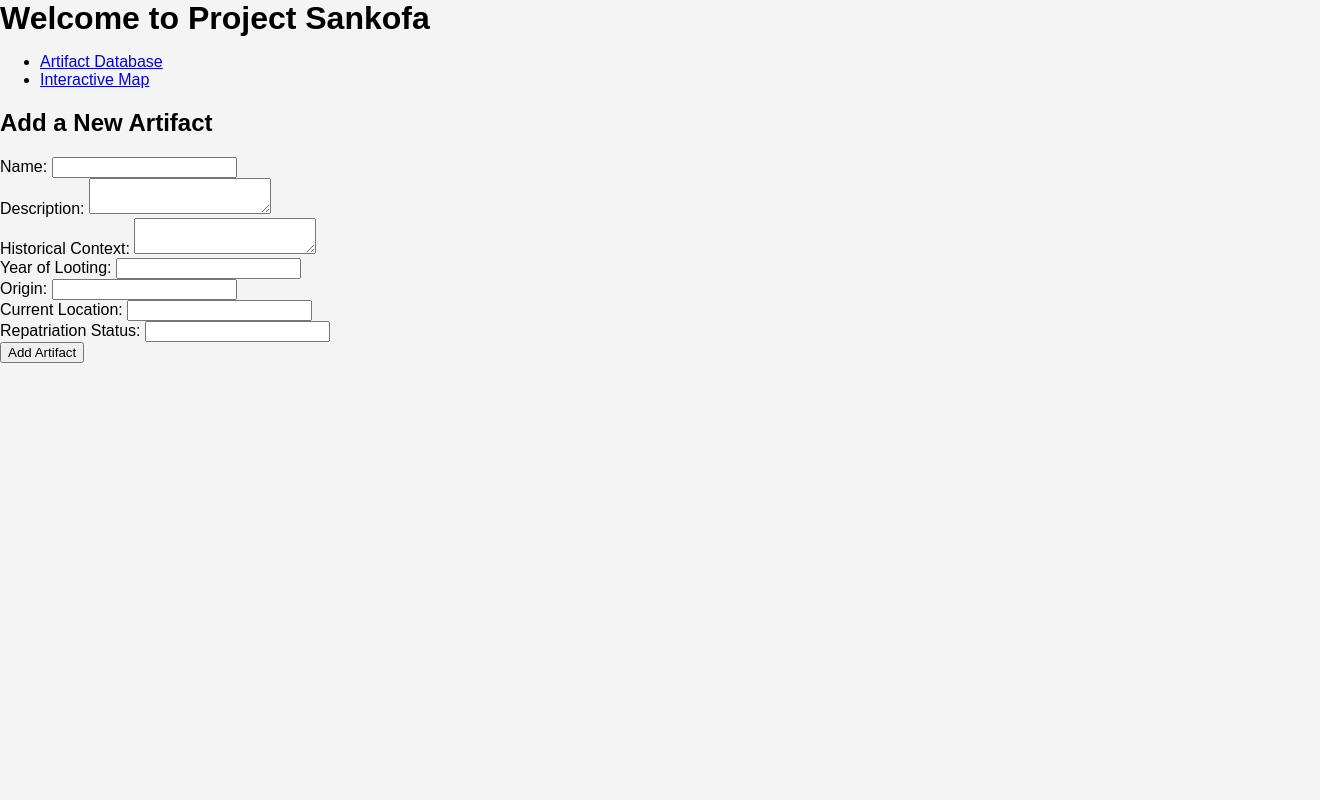
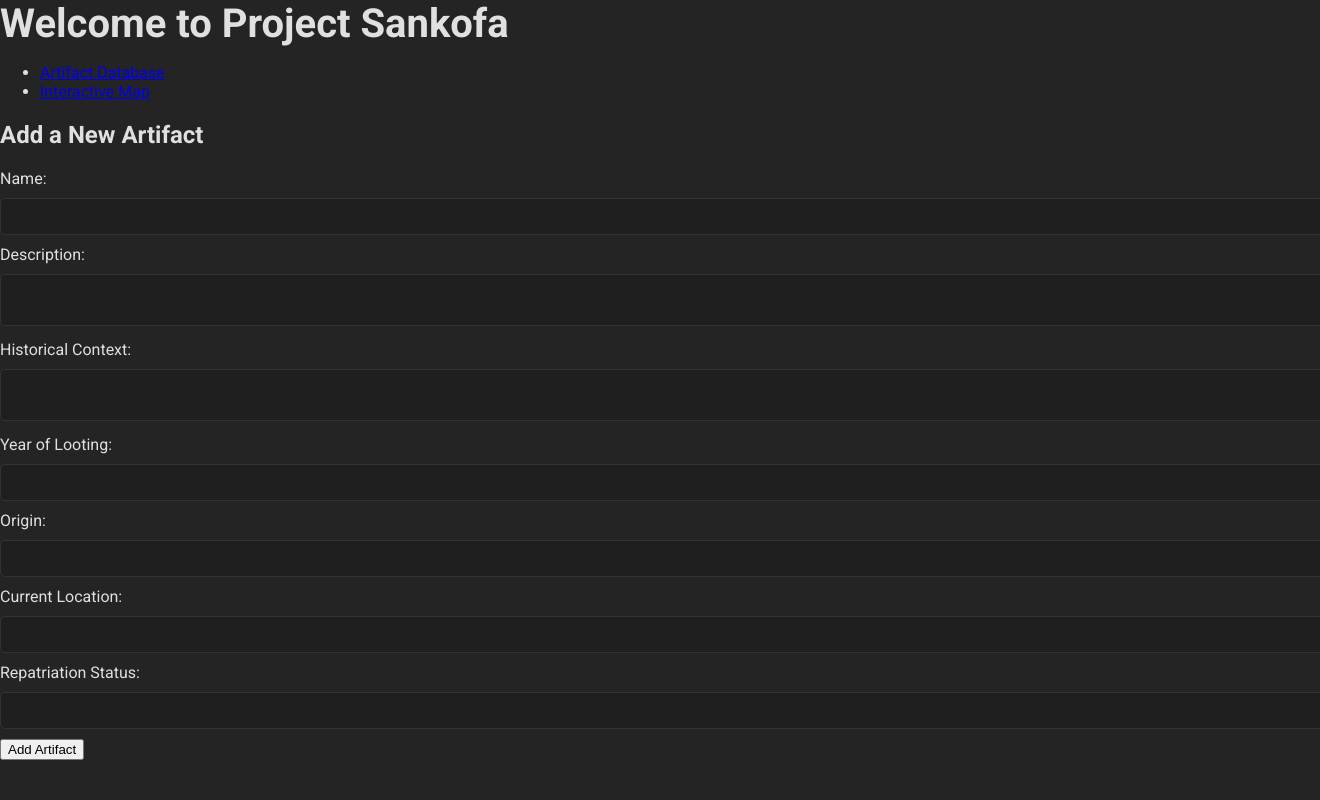
Before and after one commit to Germuu/Project-Sankofa, a Flask app: page / in a window 1320 px wide; the page is wider, and only the part inside the window is pictured. Run offline with Flask 3, Linux system fonts and the light colour scheme.

Commit message:
change style

```diff
--- a/src/static/css/styles.css
+++ b/src/static/css/styles.css
@@ -1,61 +1,90 @@
 /* styles.css */
 
+/* Import Roboto font */
+@import url('https://fonts.googleapis.com/css2?family=Roboto:wght@400;700&display=swap');
+
 body {
-    font-family: Arial, sans-serif;
+    font-family: 'Roboto', sans-serif;
     margin: 0;
     padding: 0;
-    background-color: #f4f4f4;
+    background-color: #242424;
+    color: #e0e0e0;
 }
 
 header {
-    background: #35424a;
-    color: #ffffff;
-    padding: 10px 0;
+    background: #1f1f1f;
+    color: #e0e0e0;
+    padding: 20px 0;
     text-align: center;
+    box-shadow: 0 2px 5px rgba(0, 0, 0, 0.5);
 }
 
 h1 {
     margin: 0;
+    font-size: 2.5em;
 }
 
 nav {
     margin: 20px 0;
+    text-align: center;
 }
 
 nav a {
-    color: #ffffff;
+    color: #e0e0e0;
     text-decoration: none;
     padding: 10px 15px;
+    margin: 0 10px;
+    border-radius: 5px;
+    transition: background 0.3s;
 }
 
 nav a:hover {
-    background: #e8491d;
+    background: #333333;
 }
 
 .container {
     width: 80%;
     margin: auto;
     overflow: hidden;
+    padding: 20px;
+    background: #1f1f1f;
+    border-radius: 10px;
+    box-shadow: 0 2px 10px rgba(0, 0, 0, 0.5);
 }
 
 .artifact-card {
-    background: #ffffff;
-    border: 1px solid #dddddd;
+    background: #1f1f1f;
+    border: 1px solid #333333;
     border-radius: 5px;
     padding: 15px;
     margin: 10px 0;
-    box-shadow: 0 2px 5px rgba(0, 0, 0, 0.1);
+    box-shadow: 0 2px 5px rgba(0, 0, 0, 0.5);
+    transition: transform 0.3s;
+}
+
+.artifact-card:hover {
+    transform: scale(1.05);
 }
 
 .artifact-card h2 {
     margin-top: 0;
 }
 
+input[type="text"], input[type="email"], input[type="password"], textarea {
+    width: 100%;
+    padding: 10px;
+    margin: 10px 0;
+    border: 1px solid #333333;
+    border-radius: 5px;
+    background: #1f1f1f;
+    color: #e0e0e0;
+}
+
 .footer {
     text-align: center;
     padding: 20px;
-    background: #35424a;
-    color: #ffffff;
+    background: #1f1f1f;
+    color: #e0e0e0;
     position: relative;
     bottom: 0;
     width: 100%;
```
